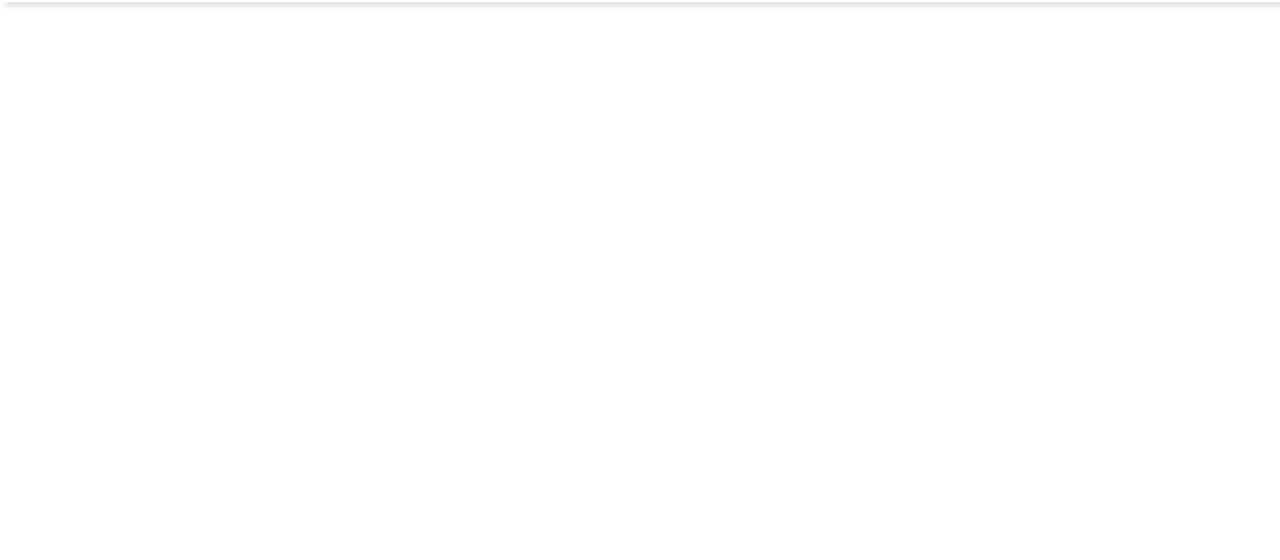
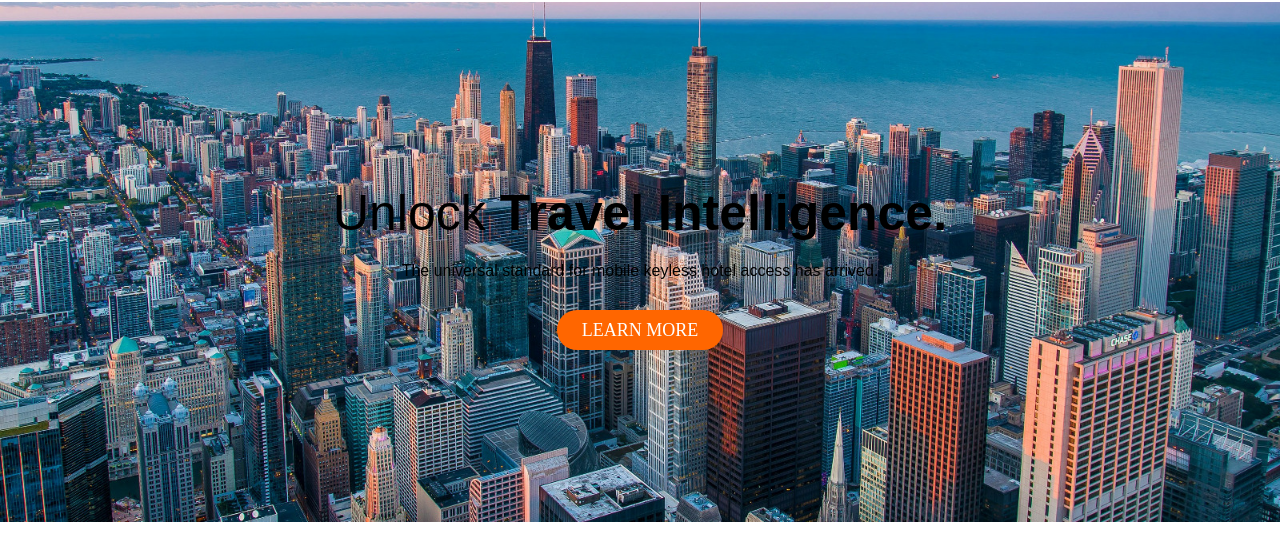
Before and after one commit to BALT9/paginaWeb-basica-html-css-js, a plain HTML site: page index.html in a window 1280 px wide. Shown: the part 82-642 px from the top of the page. Drawn offline with nearby package versions, Linux system fonts and the light colour scheme.

Commit message:
se agrego un seccion-hero y hover al menu

```diff
--- a/css/styles.css
+++ b/css/styles.css
@@ -28,11 +28,55 @@
     margin: 0 20px;
     font-size: 20px;
     font-family: Arial, Helvetica, sans-serif;
+    transition: 0.3s;
+}
+
+.menu .links a:hover{
+    color: #ff6600;
 }
 
 .menu .links a i {
     font-size: 25px;
 }
+
+/* portada */
+.portada{
+    /* background-color: aqua; */
+    height: 65vh;
+    width: 100%;
+    background-image: url('./../img/image1.jpg');
+    background-size: cover;
+    background-position: center;
+    background-repeat: no-repeat;
+
+    display: flex;
+    flex-direction: column;
+    align-items: center;
+    justify-content: center;
+}
+.principal{
+    margin-bottom: 20px;
+    font-size: 50px;
+    font-family: "Hind Mysuru", sans-serif;
+    text-align: center;
+}
+.secundario{
+    margin-bottom: 20px;
+    font-family: "Hind Mysuru", sans-serif;
+    text-align: center;
+}
+.portada .boton{
+    margin-top: 20px;
+}
+.portada .boton a {
+    background: #ff6600;
+    text-decoration: none;
+    color: #fff;
+    font-size: 18px;
+    border-radius: 20px;
+    padding: 10px 25px;
+}
+
 
 /* Pantallas grandes de escritorio */
 @media only screen and (max-width: 1200px) {
@@ -59,7 +103,7 @@
 
     .menu .links {
         position: absolute;
-        background-color: rebeccapurple;
+        background-color: #ff6600;
         display: flex;
         flex-direction: column;
         justify-content: space-evenly;
@@ -81,6 +125,10 @@
         font-size: 25px;
     }
 
+    .menu .links a:hover{
+        color: #fff;
+    }
+
     .menu .links a i {
         font-size: 40px;
     }
--- a/index.html
+++ b/index.html
@@ -1,5 +1,6 @@
 <!DOCTYPE html>
 <html lang="en">
+
 <head>
     <meta charset="UTF-8">
     <meta name="viewport" content="width=device-width, initial-scale=1.0">
@@ -7,13 +8,15 @@
     <link href="https://cdn.jsdelivr.net/npm/boxicons/css/boxicons.min.css" rel="stylesheet">
     <link rel="stylesheet" href="./css/styles.css">
 </head>
+
 <body>
     <nav class="menu">
         <div class="icon">
             <i class='bx bx-menu' id="menutoggle"></i>
         </div>
         <div class="logo">
-            <img src="https://www.liderlogo.es/wp-content/uploads/2022/12/Iberia-Simbolo-1.png" alt="" width="80px" height="60px">
+            <img src="https://www.liderlogo.es/wp-content/uploads/2022/12/Iberia-Simbolo-1.png" alt="" width="80px"
+                height="60px">
         </div>
         <div class="links" id="links">
             <a href="#">HOTELS</a>
@@ -23,7 +26,16 @@
             <a href="#"><i class='bx bxl-react'></i></a>
         </div>
     </nav>
+    <!-- portada -->
+    <div class="portada">
+        <p class="principal">Unlock <b>Travel Intelligence.</b></p>
+        <p class="secundario">The universal standard for mobile keyless hotel access has arrived.</p>
+        <div class="boton">
+            <a href="#">LEARN MORE</a>
+        </div>
+    </div>
 
     <script src="./js/menu.js"></script>
 </body>
+
 </html>
```
Also changed, not shown: capturas/2.png (added), img/image1.jpg (added), 1 other file.
